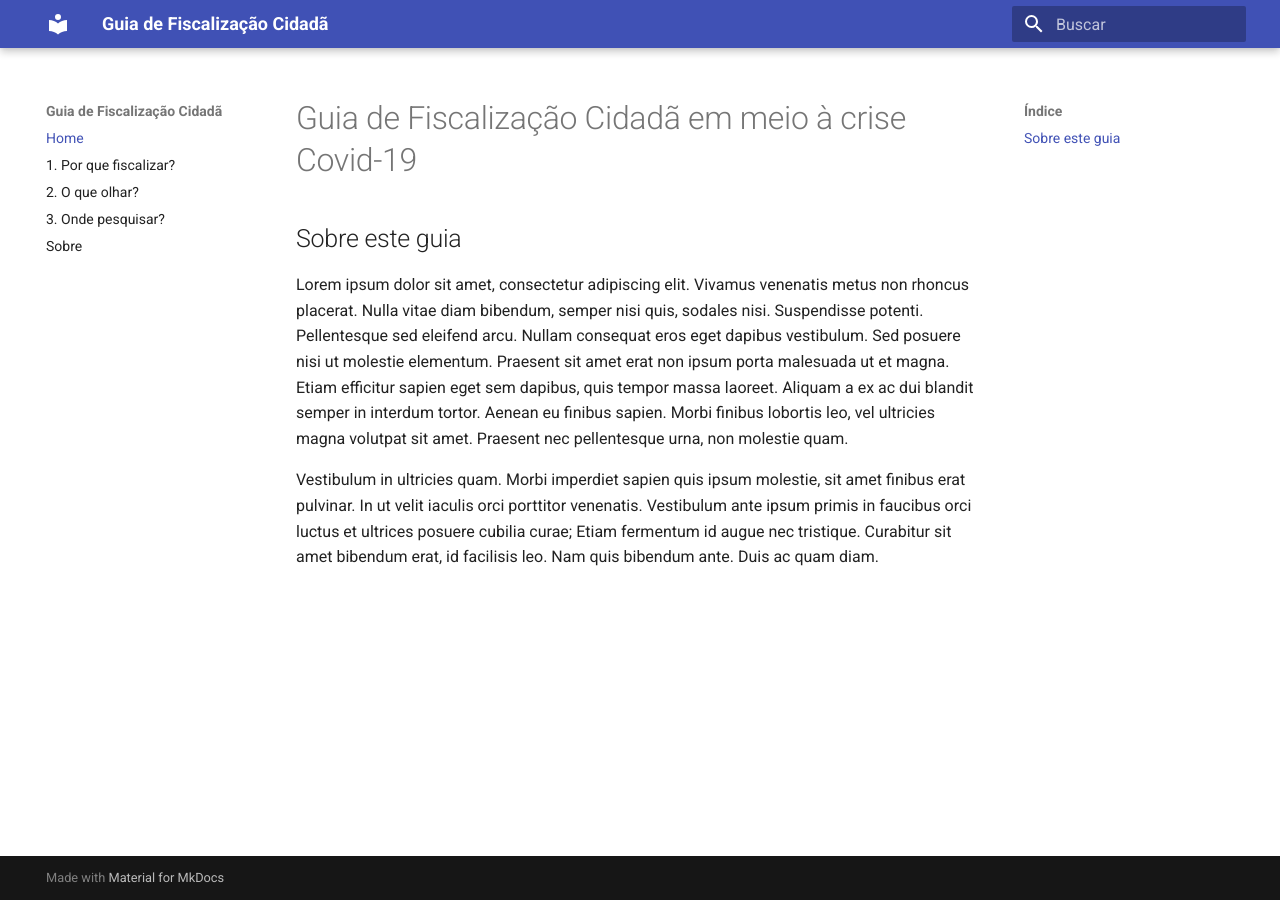
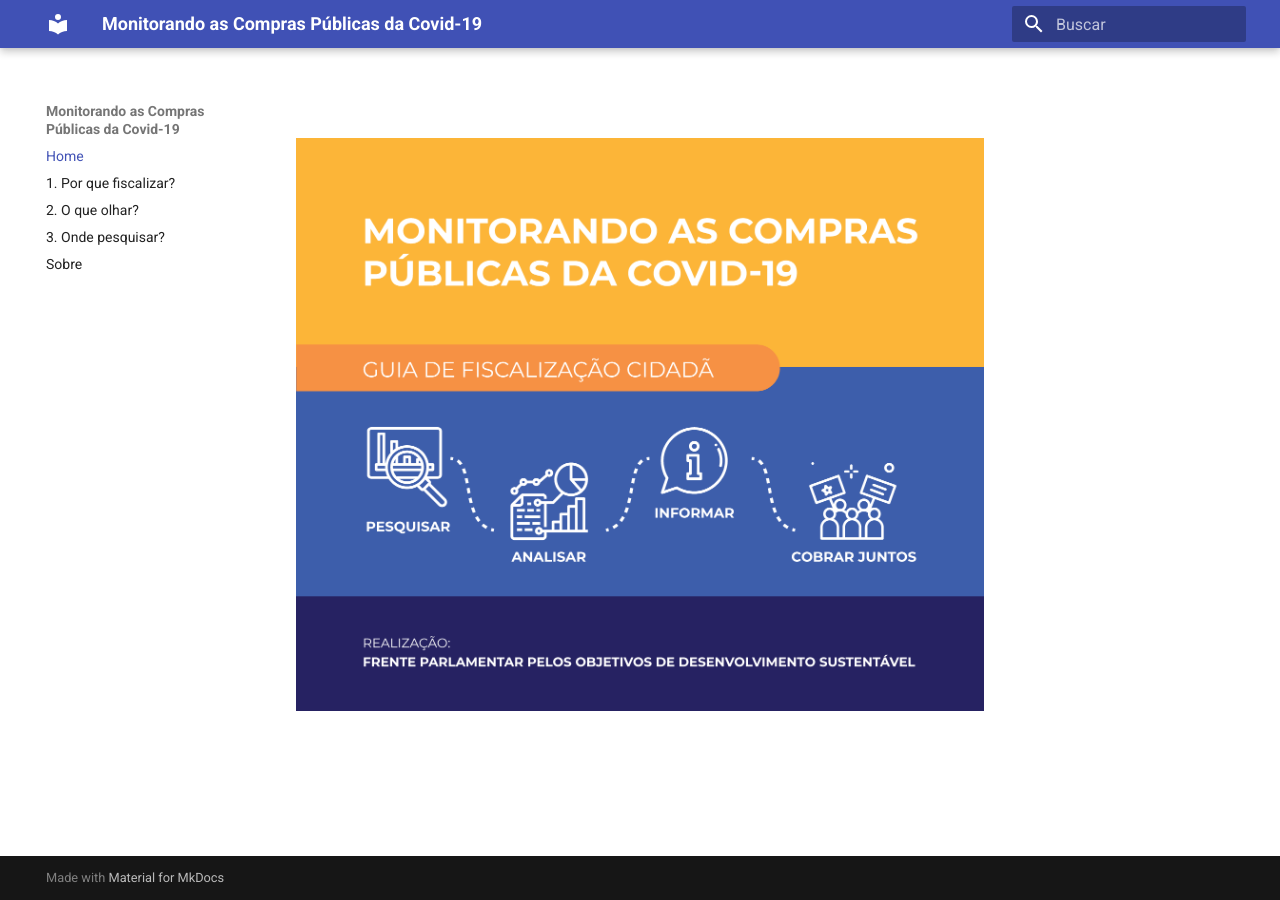
Before and after one commit to frenteparlamentarods/guiafiscalizacaocidada, an MkDocs documentation site: the page built from docs/index.md, in a window 1280 px wide. Built offline with MkDocs 1.6.1 and Material for MkDocs 9.7.7, drawn with Linux system fonts in a browser that asks for light colours.

Commit message:
atualizações

```diff
--- a/docs/index.md
+++ b/docs/index.md
@@ -1,7 +1,3 @@
-# Guia de Fiscalização Cidadã em meio à crise Covid-19
+#
 
-## Sobre este guia
-
-Lorem ipsum dolor sit amet, consectetur adipiscing elit. Vivamus venenatis metus non rhoncus placerat. Nulla vitae diam bibendum, semper nisi quis, sodales nisi. Suspendisse potenti. Pellentesque sed eleifend arcu. Nullam consequat eros eget dapibus vestibulum. Sed posuere nisi ut molestie elementum. Praesent sit amet erat non ipsum porta malesuada ut et magna. Etiam efficitur sapien eget sem dapibus, quis tempor massa laoreet. Aliquam a ex ac dui blandit semper in interdum tortor. Aenean eu finibus sapien. Morbi finibus lobortis leo, vel ultricies magna volutpat sit amet. Praesent nec pellentesque urna, non molestie quam.
-
-Vestibulum in ultricies quam. Morbi imperdiet sapien quis ipsum molestie, sit amet finibus erat pulvinar. In ut velit iaculis orci porttitor venenatis. Vestibulum ante ipsum primis in faucibus orci luctus et ultrices posuere cubilia curae; Etiam fermentum id augue nec tristique. Curabitur sit amet bibendum erat, id facilisis leo. Nam quis bibendum ante. Duis ac quam diam.
+![Home](img/home.png)
--- a/mkdocs.yml
+++ b/mkdocs.yml
@@ -1,4 +1,4 @@
-site_name: Guia de Fiscalização Cidadã
+site_name: Monitorando as Compras Públicas da Covid-19
 nav:
   - Home: index.md
   - 1. Por que fiscalizar?: 1-porque.md
@@ -13,3 +13,4 @@ markdown_extensions:
       custom_checkbox: true
       clickable_checkbox: true
   - admonition
+  - attr_list
```
Also changed, not shown: docs/sobre.md (added, +38 -0 lines), docs/img/frente-logo.png (added), docs/img/home.png (added), docs/img/iga-logo.png (added), docs/img/ods16.png (added), docs/img/okbr-logo.png (added), docs/img/tbrasil-logo.png (added).
